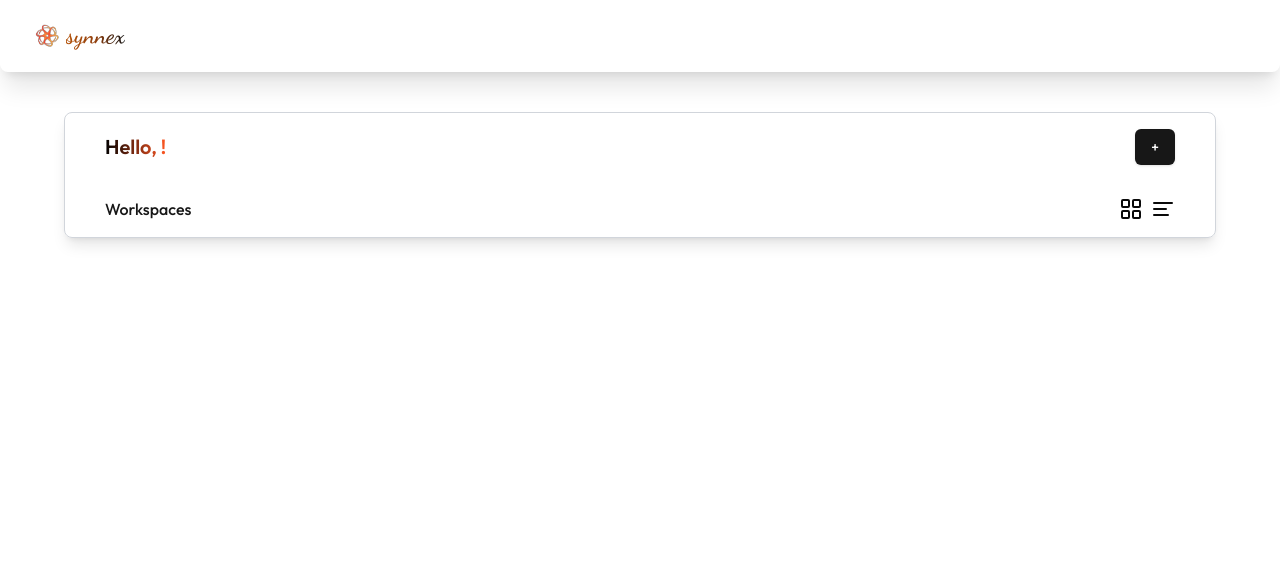
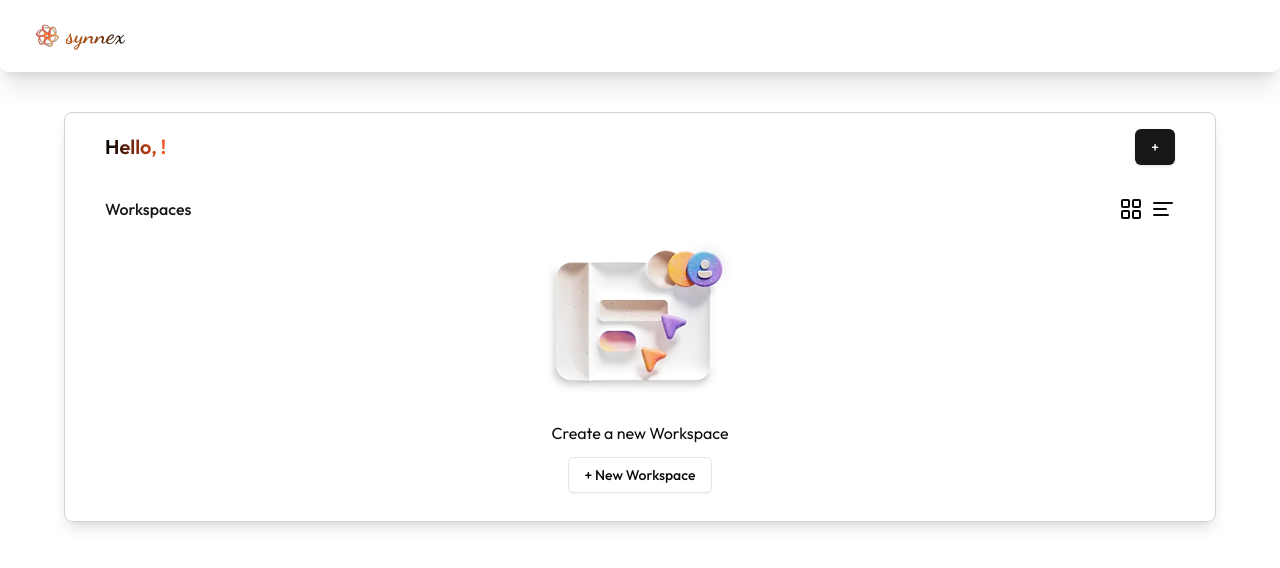
Before and after one commit to axshatInd/synnexTial, a Next.js app: page /dashboard in a window 1280 px wide. Shown: the top 568 px of the page. Built offline with nearby package versions, Linux system fonts and the light colour scheme; no server answers.

Commit message:
added Image and button to add a new workspace (in middle of screen)

```diff
--- a/app/(routes)/dashboard/_components/WorkspaceList.jsx
+++ b/app/(routes)/dashboard/_components/WorkspaceList.jsx
@@ -2,10 +2,13 @@
 import { Button } from "@/components/ui/button";
 import { useUser } from "@clerk/nextjs";
 import { AlignLeft, LayoutGrid } from "lucide-react";
-import React from "react";
+import Image from "next/image";
+import React, { useState } from "react";
 
 function WorkspaceList() {
   const { user } = useUser();
+
+  const [WorkspaceList, setWorkspaceList] = useState([]);
   return (
     <div className="my-10 px-4 sm:px-6 md:px-8 lg:px-10 xl:px-10 py-4 border border-gray-300 shadow-lg rounded-lg max-w-6xl mx-auto">
       <div className="flex justify-between items-center mb-8">
@@ -23,6 +26,22 @@ function WorkspaceList() {
           <AlignLeft />
         </div>
       </div>
+      {WorkspaceList?.length == 0 ? (
+        <div className="flex flex-col justify-center items-center">
+          <Image
+            src={"/workspace.png"}
+            width={200}
+            height={200}
+            alt="Workspace"
+          />
+          <h2>Create a new Workspace</h2>
+          <Button variant="outline" className="my-3">
+            + New Workspace
+          </Button>
+        </div>
+      ) : (
+        <div>Workspace List</div>
+      )}
     </div>
   );
 }
```
Also changed, not shown: public/workspace.png (added).
